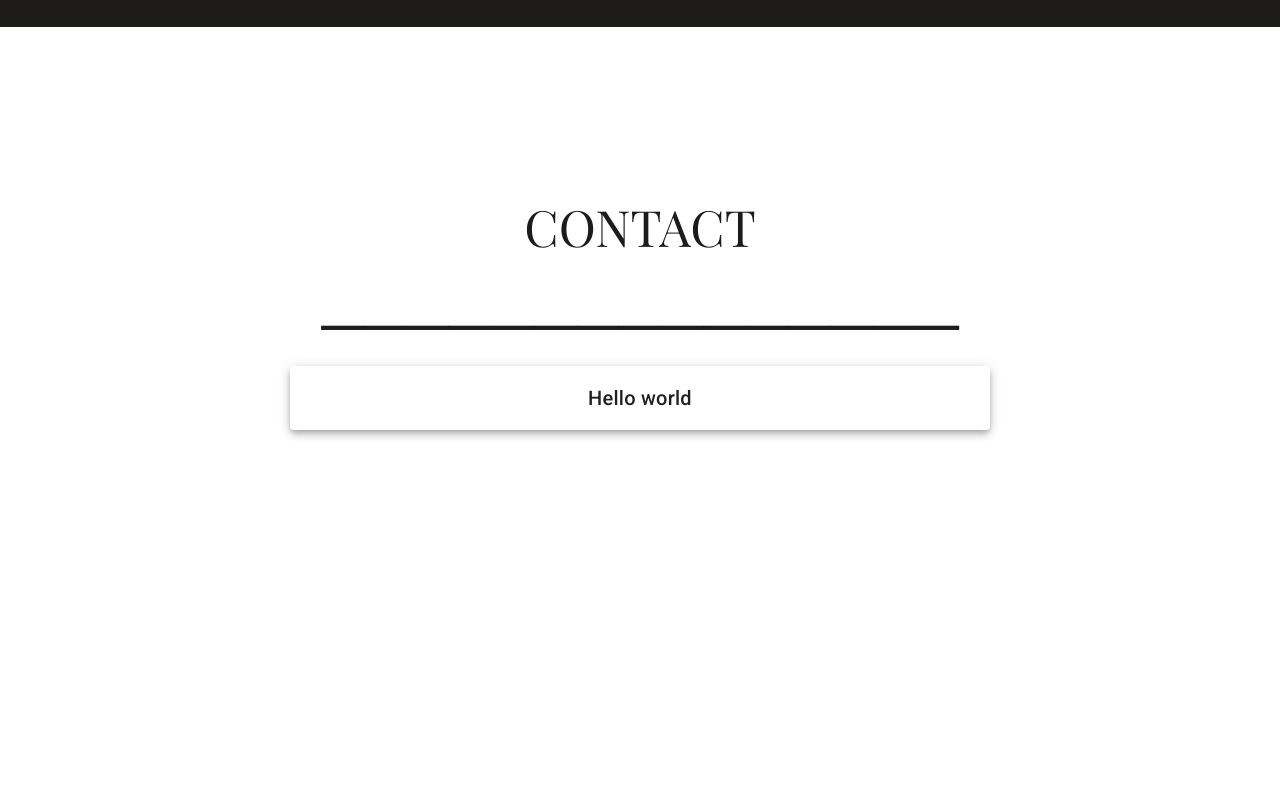
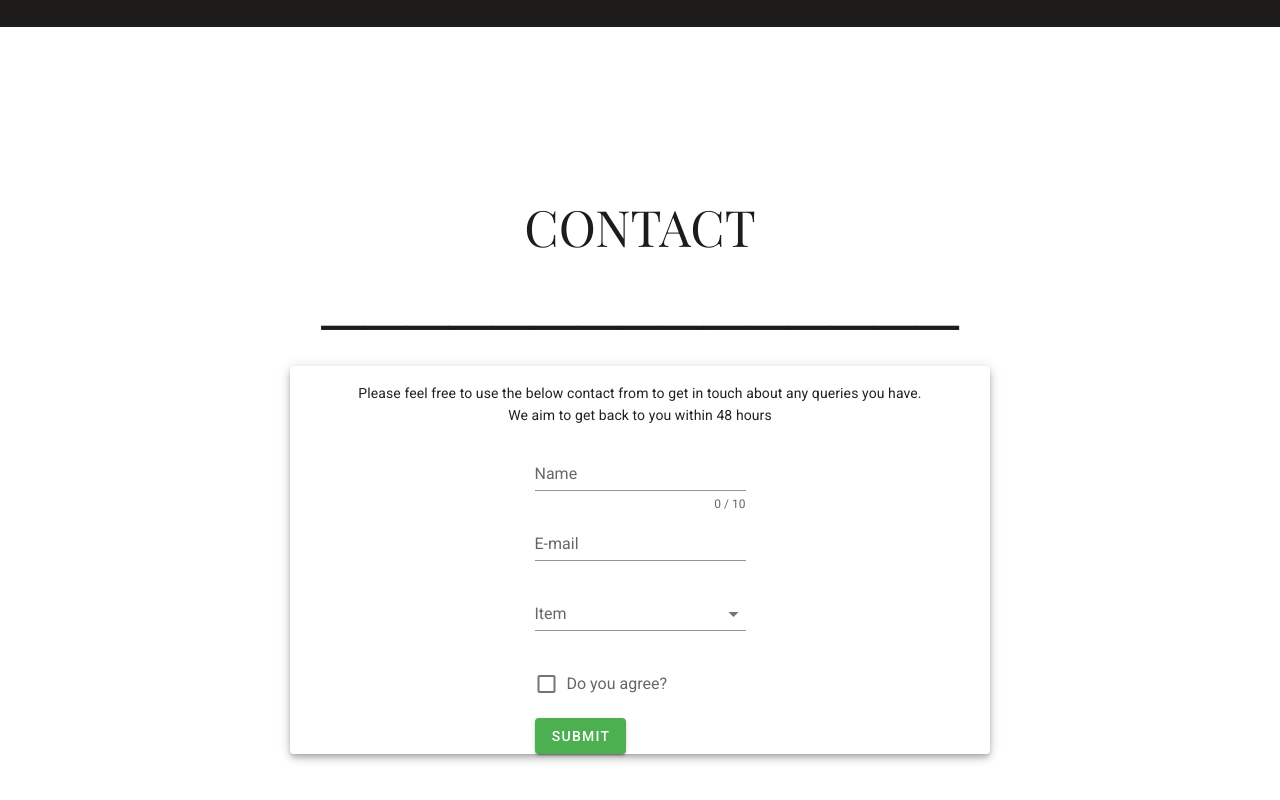
Before and after one commit to callumbuttery/buttery-photography, a Vue app: page / in a window 1280 px wide. Shown: the part 5523-6323 px from the top of the page. Before the commit the page ends 6103 px from the top, so only its background shows below. Built offline with nearby package versions, Linux system fonts and the light colour scheme.

Commit message:
Feat: add basic form

```diff
--- a/src/components/Contact.vue
+++ b/src/components/Contact.vue
@@ -7,7 +7,26 @@
             <v-col align="center" justify="center" class="contactLine">───────────────</v-col>
             <v-card class="contactCard" elevation="5">
                 <v-row lign="center" justify="center">
-                    <v-card-title>Hello world</v-card-title>
+                    <v-card-subtitle class="text-center contactText">Please feel free to use the below contact from to get in touch
+                        about any queries you
+                        have. We aim to get back to you within 48 hours</v-card-subtitle>
+
+                    <v-form ref="form" v-model="valid" lazy-validation>
+                        <v-text-field v-model="name" :counter="10" :rules="nameRules" label="Name" required>
+                        </v-text-field>
+
+                        <v-text-field v-model="email" :rules="emailRules" label="E-mail" required></v-text-field>
+
+                        <v-select v-model="select" :items="items" :rules="[v => !!v || 'Item is required']" label="Item"
+                            required></v-select>
+
+                        <v-checkbox v-model="checkbox" :rules="[v => !!v || 'You must agree to continue!']"
+                            label="Do you agree?" required></v-checkbox>
+
+                        <v-btn :disabled="!valid" color="success" class="mr-4" @click="validate">
+                            submit
+                        </v-btn>
+                    </v-form>
                 </v-row>
             </v-card>
         </v-container>
@@ -17,6 +36,39 @@
 <script>
 export default {
     name: "Contact",
+    data: () => ({
+        valid: true,
+        name: '',
+        nameRules: [
+            v => !!v || 'Name is required',
+            v => (v && v.length <= 10) || 'Name must be less than 10 characters',
+        ],
+        email: '',
+        emailRules: [
+            v => !!v || 'E-mail is required',
+            v => /.+@.+\..+/.test(v) || 'E-mail must be valid',
+        ],
+        select: null,
+        items: [
+            'Basic Package',
+            'Standard Package',
+            'Premium Package',
+            'Other',
+        ],
+        checkbox: false,
+    }),
+
+    methods: {
+        validate() {
+            this.$refs.form.validate()
+        },
+        reset() {
+            this.$refs.form.reset()
+        },
+        resetValidation() {
+            this.$refs.form.resetValidation()
+        },
+    },
 }
 </script>
 
@@ -47,4 +99,9 @@ export default {
     width: 700px;
     margin: auto;
 }
+
+.contactText {
+    max-width: 600px;
+    margin: auto;
+}
 </style>
```
